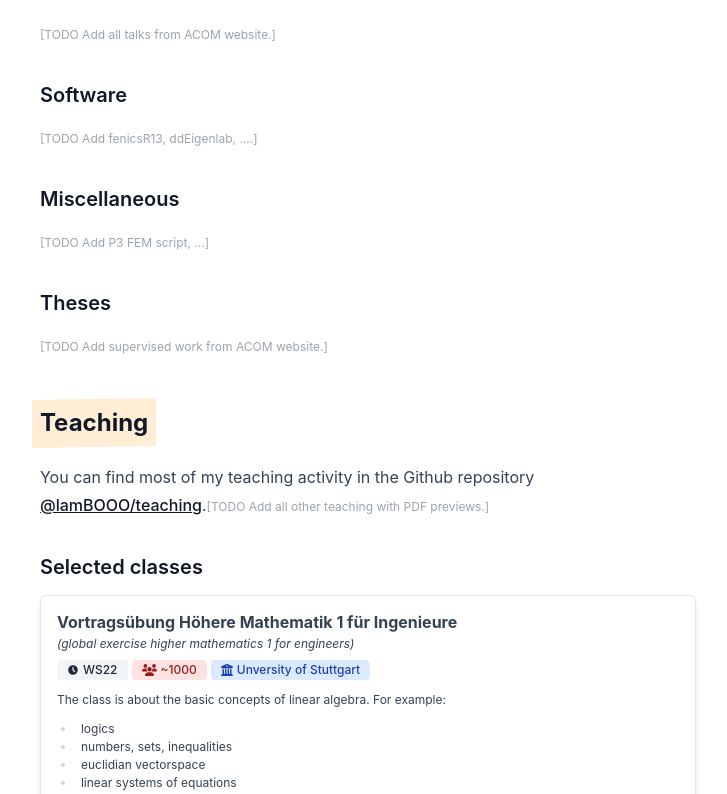
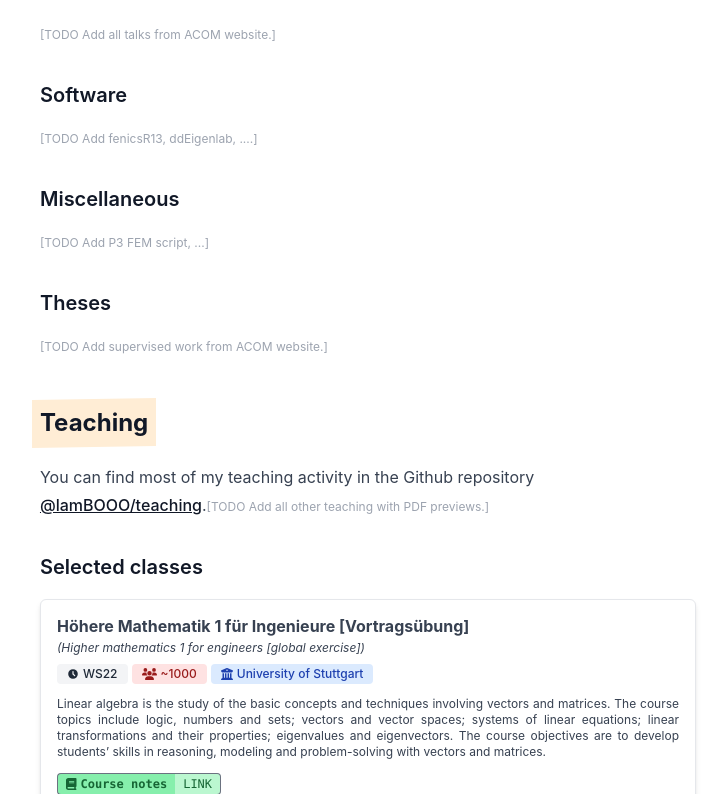
Before and after one commit to lamBOOO/thsn.dev, a Next.js app: page / in a window 1280 px wide. Shown: the part 2006-2800 px from the top of the page, without its empty margins (272-999 px from the left). Built offline with nearby package versions, Linux system fonts and the light colour scheme.

Commit message:
Add all classes

```diff
--- a/pages/index.tsx
+++ b/pages/index.tsx
@@ -32,8 +32,90 @@ import p2022_3 from '../public/p2022_3.jpg'
 import { getSortedPostsData } from '../lib/posts';
 import { scrollToIdNoUrlChange } from '../lib/scrolling';
 
+const teaching_data = [
+  {
+    "semester": "WS22",
+    "title_de": "Höhere Mathematik 1 für Ingenieure [Vortragsübung]",
+    "title_en": "Higher mathematics 1 for engineers [global exercise]",
+    "students": 1000,
+    "location": "University of Stuttgart",
+    "coursenotes": "https://github.com/lamBOOO/teaching/tree/main/uni-stuttgart/ws22-nmh-hm1",
+    "labecodes": "",
+    "description": "Linear algebra is the study of the basic concepts and techniques involving vectors and matrices. The course topics include logic, numbers and sets; vectors and vector spaces; systems of linear equations; linear transformations and their properties; eigenvalues and eigenvectors. The course objectives are to develop students’ skills in reasoning, modeling and problem-solving with vectors and matrices."
+  },
+  {
+    "semester": "SS22",
+    "title_de": "Mathematische Aspekte in der computergestützten Chemie [Vortragsübung]",
+    "title_en": "Mathematical aspects in computational chemistry [global exercise]",
+    "students": 10,
+    "location": "RWTH Aachen University",
+    "coursenotes": "https://github.com/lamBOOO/teaching/tree/main/rwth-aachen/ss22-acom-macc",
+    "labecodes": "",
+    "description": "This course explores the use of mathematical concepts in computational chemistry, specifically in creating and breaking down models of molecules. We will take a mathematical approach to theoretical chemistry, covering topics such as electric charge interactions between molecular systems, the transition from classical to quantum mechanics, the Hartree-Fock model, and its breakdown. If time allows, we will also examine some aspects of Density Functional Theory (DFT). By the end of the course, students will have a deep understanding of the mathematical principles underlying computational chemistry and will be able to apply these principles to their own research in the field."
+  },
+  {
+    "semester": "WS21",
+    "title_de": "Mathematische Grundlagen III (CES) [Vortragsübung]",
+    "title_en": "Foundations of Mathematics III [global exercise]",
+    "students": 70,
+    "location": "RWTH Aachen University",
+    "coursenotes": "https://github.com/lamBOOO/teaching/tree/main/rwth-aachen/ws21-acom-math3",
+    "labecodes": "",
+    "description": "This course introduces variational calculus, which is a branch of mathematics that deals with finding the best solution to a problem involving functions. It also teaches how to integrate functions in several variables and on different types of spaces, such as curves and surfaces. The course also covers numerical methods for solving ordinary differential equations, which are equations that relate a function and its derivatives. Moreover, the course explores optimization techniques for finding the minimum or maximum value of a function and eigenvalue computation methods for finding the characteristic values of a matrix. The course aims to help students acquire and apply these mathematical tools in various fields of science and engineering."
+  },
+  {
+    "semester": "WS20",
+    "title_de": "Mathematische Grundlagen III (CES) [Vortragsübung]",
+    "title_en": "Foundations of Mathematics III [global exercise]",
+    "students": 70,
+    "location": "RWTH Aachen University",
+    "coursenotes": "https://github.com/lamBOOO/teaching/tree/main/rwth-aachen/ws20-acom-math3",
+    "labecodes": "",
+    "description": "This course introduces variational calculus, which is a branch of mathematics that deals with finding the best solution to a problem involving functions. It also teaches how to integrate functions in several variables and on different types of spaces, such as curves and surfaces. The course also covers numerical methods for solving ordinary differential equations, which are equations that relate a function and its derivatives. Moreover, the course explores optimization techniques for finding the minimum or maximum value of a function and eigenvalue computation methods for finding the characteristic values of a matrix. The course aims to help students acquire and apply these mathematical tools in various fields of science and engineering."
+  },
+  {
+    "semester": "SS20",
+    "title_de": "Mathematische Grundlagen IV (CES) [Vortragsübung]",
+    "title_en": "Foundations of Mathematics IV [global exercise]",
+    "students": 70,
+    "location": "RWTH Aachen University",
+    "coursenotes": "https://github.com/lamBOOO/teaching/tree/main/rwth-aachen/ss20-acom-math4",
+    "labecodes": "",
+    "description": "In this course, students will explore the theory and numerics of partial differential equations (PDEs), which are mathematical models of phenomena involving rates of change in multiple variables. The course will cover various aspects of PDEs, such as their classification by type and basic characteristics, their elementary solution methods for some classical examples, their generalization by using distributions and Sobolev spaces to define weak derivatives, their analysis by applying Fourier and other integral transformations to different domains, their discretization by finite difference methods on grids, and their numerical solution by efficient techniques such as FFT or filtering. The course will combine theoretical lectures with practical exercises using MATLAB or Julia."
+  },
+  {
+    "semester": "WS19",
+    "title_de": "Mathematische Grundlagen I (CES) [Vortragsübung]",
+    "title_en": "Foundations of Mathematics I [global exercise]",
+    "students": 70,
+    "location": "RWTH Aachen University",
+    "coursenotes": "https://github.com/lamBOOO/teaching/tree/main/rwth-aachen/ws19-acom-math1",
+    "labecodes": "",
+    "description": "In this course, you will learn about various aspects of linear algebra and analysis of functions of several variables. You will explore how to solve eigenvalue problems and transform matrices into diagonal or normal forms. You will also learn how to use singular value decomposition, rank determination and regularization concepts. You will apply differentiation, Taylor expansion, inverse and implicit functions to analyze and optimize multivariable functions. You will use iterative methods such as Newton’s method or Gauss-Newton method to solve nonlinear systems of equations and least squares problems. You will understand how to interpolate data using polynomials and how to perform numerical differentiation and integration using Newton-Cotes formulas, Gauss quadrature and extrapolation. Finally, you will get an introduction to the theory of ordinary differential equations."
+  },
+  {
+    "semester": "SS19",
+    "title_de": "Mathematische Grundlagen IV (CES) [Tutor]",
+    "title_en": "Foundations of Mathematics IV [tutor]",
+    "students": 50,
+    "location": "RWTH Aachen University",
+    "coursenotes": "TODO",
+    "labecodes": "",
+    "description": "I executed the self exercise and supervised students in the course on partial differential equations (PDEs). I learned and applied the theory and numerics of PDEs, such as their types, characteristics, solutions, generalizations, analysis, discretization and numerical solution. I also helped the students understand and practice these concepts and methods using MATLAB or Julia."
+  },
+  {
+    "semester": "WS18",
+    "title_de": "Partielle Differentialgleichungen (CES) [Tutor]",
+    "title_en": "Partial differential equations (CES) [tutor]",
+    "students": 50,
+    "location": "RWTH Aachen University",
+    "coursenotes": "TODO",
+    "labecodes": "",
+    "description": "This course covers various aspects of the variational formulation for elliptic problems, such as the Galerkin technique and the Lax-Milgram theorem. It also introduces the finite element method for elliptic problems and some modern iterative methods, such as PCG and multigrid method. The course then extends to parabolic problems and shows how to use the method of lines for their discretization. It also presents the finite volume method as another discretization technique. The course then deals with saddle point problems and their application to Stokes equations. Finally, it discusses the Navier-Stokes equation for incompressible fluids. The main goals of this course are to help students understand the basic principles of discretizing partial differential equations and to teach them how to use different numerical methods for solving them. The students will also learn how to evaluate the results of these methods and how to adapt them to new tasks. The students will acquire confidence in using discretization techniques such as finite elements and finite volume methods, as well as iterative solution methods such as PCG and multigrid method."
+  },
+];
+
 export async function getStaticProps() {
-
   const allPostsData = getSortedPostsData();
   return {
     props: {
@@ -383,47 +465,42 @@ export default function Home({ allPostsData }: any) {
                 <span className='text-xs text-gray-400'>[TODO Add all other teaching with PDF previews.]</span>
               </p>
               <h3>Selected classes</h3>
+              {
+                teaching_data.map(
+                  ({title_de, title_en, description, students, coursenotes, location, semester}) =>
                   <article>
-                <div className="border flex flex-col justify-between h-full bg-white rounded-md p-4 shadow-md border-gray-200">
+                  <div className="border flex flex-col justify-between h-full bg-white rounded-md p-4 my-4 shadow-md border-gray-200">
                     <span className='leading-5 mb-2'>
                       <span className='font-bold'>
-                      Vortragsübung Höhere Mathematik 1 für Ingenieure
+                        {title_de}
                       </span>
                       <br />
                       <i className="text-xs">
-                      (global exercise higher mathematics 1 for engineers)
+                        ({title_en})
                       </i>
                     </span>
                     <div className='m-0 flex flex-wrap gap-1 mb-1'>
                       <span className="bg-gray-100 text-gray-800 text-xs font-medium inline-flex items-center px-2.5 py-0.5 rounded">
                         <svg aria-hidden="true" className="mr-1 w-3 h-3" fill="currentColor" viewBox="0 0 20 20" xmlns="http://www.w3.org/2000/svg"><path fillRule="evenodd" d="M10 18a8 8 0 100-16 8 8 0 000 16zm1-12a1 1 0 10-2 0v4a1 1 0 00.293.707l2.828 2.829a1 1 0 101.415-1.415L11 9.586V6z" clipRule="evenodd"></path></svg>
-                      WS22
+                        {semester}
                       </span>
                       <span className="bg-red-100 text-red-800 text-xs font-medium px-2.5 py-0.5 rounded border-red-500">
                         <span className="pr-1"><FontAwesomeIcon icon={faUsers} /></span>
-                      ~1000
+                        ~{students}
                       </span>
                       <span className="bg-blue-100 text-blue-800 text-xs font-medium px-2.5 py-0.5 rounded border-blue-500">
                         <span className="pr-1"><FontAwesomeIcon icon={faBuildingColumns} /></span>
-                      Unversity of Stuttgart
+                        {location}
                       </span>
                     </div>
 
                     <div>
                       <p className='font-normal text-xs leading-4 text-justify my-2'>
-                      The class is about the basic concepts of linear algebra. For example:
+                        {description}
                       </p>
-                    <ul className='font-normal text-xs leading-3'>
-                      <li key="0">logics</li>
-                      <li key="1">numbers, sets, inequalities</li>
-                      <li key="2">euclidian vectorspace</li>
-                      <li key="3">linear systems of equations</li>
-                      <li key="4">transformations and transformation groups</li>
-                      <li key="5">principal axis transformations</li>
-                    </ul>
                       <div>
                       </div>
-                    <Link href="https://github.com/lamBOOO/teaching/tree/main/uni-stuttgart/ws22-nmh-hm1">
+                      <Link href={coursenotes}>
                         <span className="border-gray-500 hover:border-black">
                           <span className='border-inherit border-t border-l border-b text-xs font-mono inline-flex items-center rounded-tl rounded-bl px-2 py-0.5 bg-green-300 text-green-800 font-bold'>
                             <span className="pr-1"><FontAwesomeIcon icon={faBook} /></span>
@@ -432,13 +509,12 @@ export default function Home({ allPostsData }: any) {
                           <span className='border-inherit border-t border-r border-b text-xs inline-flex items-center rounded-tr rounded-br px-2 py-0.5 bg-green-200 text-green-800 font-mono'>LINK</span>
                         </span>
                       </Link>
-
-
-
                     </div>
                   </div>
                 </article>
-              <span className='text-xs text-gray-400'>[TODO: Add all other classes from ACOM website]</span>
+                )
+              }
+              <span className='text-xs text-gray-400'>[TODO: Add professors, add missing links, add lab codes]</span>
             </section>
 
             <section>
```
Lines whose indentation alone changed are shown as unchanged.
